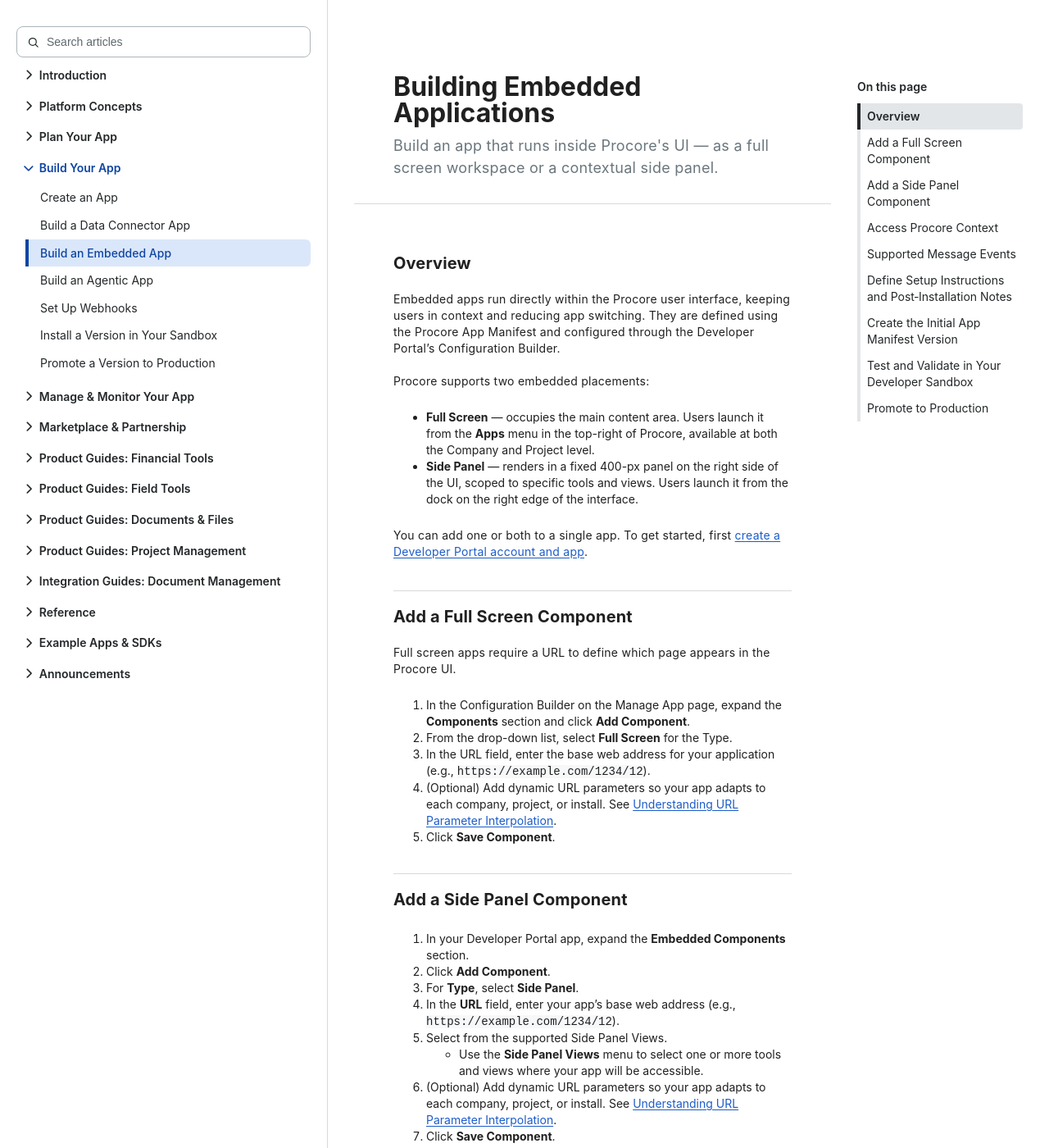
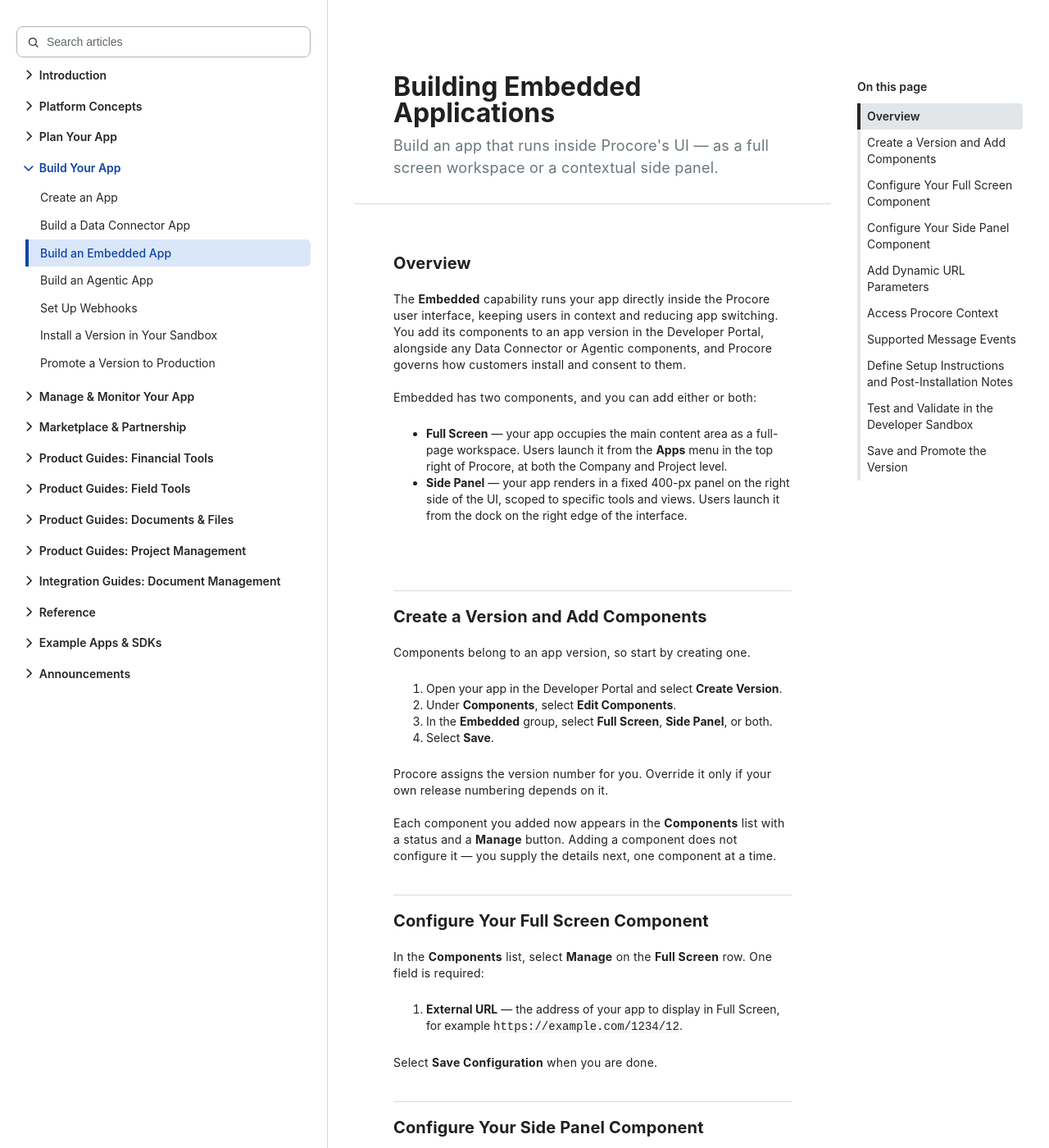
Before and after one commit to procore/documentation, a Jekyll site: the page built from building_applications/building_embedded_apps.md, in a window 1280 px wide and 1400 px high. Shown: the whole window at 82% size. Built offline with Jekyll 4.4.1, drawn with Linux system fonts in a browser that asks for light colours; comment, search, counter and statistics services are not loaded; some of the changed text lies outside the part shown.

Commit message:
docs: restructure the Embedded and Data Connector build pages
Gives both pages the same spine as the agentic guide: Overview naming
the capability and its components, Create a Version and Add Components,
a Configure section per component, setup instructions, sandbox test,
Save and Promote, Next Steps.

The sequence was wrong, not just the order of headings. Both pages
described configuring components first and creating a version last
("expand the Components section", "Add Component", "Save Component",
then "Create Version" at the end). The Developer Portal inverts that:
you create a version, use Edit Components to pick what it contains,
then Manage each one to configure it.

Other fixes this surfaced:
- Embedded had no exit ramp at all - it ended mid-topic after Promote
  to Production. It now has Next Steps.
- Data Connector told developers to select Service Account AND User
  Level Authentication together to configure a service account. Only
  Service Account is needed, and User Level needs no configuration
  once added, so the section is now Set Service Account Permissions
  and says so.
- _includes/setup_instructions.md used retired field labels
  ("Instructions URL", "Instructions Page Name") and called the fields
  mandatory. The Create Version screen calls them Setup Guide URL,
  Setup Guide URL Label and Post-Installation Notes, and both may be
  left blank. Its screenshot shows the retired UI and is commented out
  pending a new capture.
- Both pages now use capability for the family and component for the
  thing inside it, matching the agentic pages.

Co-Authored-By: Claude Opus 5 <noreply@anthropic.com>

```diff
--- a/_includes/setup_instructions.md
+++ b/_includes/setup_instructions.md
@@ -1,15 +1,20 @@
-## Define Setup Instructions and Post‑Installation Notes
+## Define Setup Instructions and Post-Installation Notes
 
-You must provide setup instructions and post-installation notes to help Procore users complete the installation and setup of your application in a Procore project.
+Setup instructions tell a company administrator what to do once your app is installed — sign up for an account on your platform, configure settings there, or complete an authentication step before the app will work.
 
-Clear post-installation guidance is required to ensure users know exactly what to do after installing your app. For example, they may need to sign up for an external account, configure settings on your platform, or complete authentication steps before the app can be used.
+Company admins see them in the Installation Successful dialog, and can reopen them later from **Company Admin > App Management**.
 
-These instructions are displayed to the user immediately after installation and remain accessible in the App Management section of the Procore Admin Tool.
+On the **Create Version** screen, fill in the **Post-Installation Instructions** section:
 
-To populate the install notes, expand the **Instructions and Post-Installation Notes** section, and follow these steps to define setup instructions:
+1. **Setup Guide URL** — a link to step-by-step setup instructions on your own website.
+2. **Setup Guide URL Label** — the text shown for that link.
+3. **Post-Installation Notes** — the steps a company admin needs to complete, in your product or in Procore.
 
-1. In the **Instructions URL** field, enter a link to your company’s support site or a page with step-by-step setup instructions.
-2. In the **Instructions Page Name** field, enter the label you want to display as the hyperlink text for the Instructions URL.
-3. In the **Post-Installation Notes** field, add any additional details or reminders the users need to complete setup successfully.
+Add a setup guide and notes together, or leave both blank. Anything a customer must do before your app works belongs here, because it is the only guidance shown at the moment they finish installing.
 
-![Post Install Steps]({{ site.baseurl }}/assets/guides/app-install-instructions-final.png)
+<!--
+Screenshot removed 2026-09-23: assets/guides/app-install-instructions-final.png shows the
+retired field labels ("Instructions URL", "Instructions Page Name") and the old
+"Instructions and Post-Installation Notes" section. Replace with a capture of the current
+Create Version screen, then restore.
+-->
--- a/building_applications/building_data_connection_apps.md
+++ b/building_applications/building_data_connection_apps.md
@@ -7,49 +7,65 @@ sub_header: Learn how to build a data connector app using either User Level Auth
 ---
 
 ## Overview
+The **Data Connector** capability moves data between Procore and external platforms through the Procore REST API. You add its components to an app version in the Developer Portal, alongside any Embedded or Agentic components, and Procore governs how customers install and consent to them.
 
-Data connector apps enable secure data exchange between Procore and external platforms. Procore supports two authentication methods for data connector apps:
+Data Connector has two components:
 
-- **User Level Authentication** — Uses OAuth 2.0 Authorization Code Flow to act on behalf of a specific user. API responses are limited by that user's permissions in Procore.
-- **Service Account Authentication** — Uses a Developer Managed Service Account (DMSA) and the OAuth 2.0 Client Credentials Flow for automated, system-to-system communication without requiring user login.
+- **User Level Authentication** — uses the OAuth 2.0 Authorization Code flow to act on behalf of a specific user. API responses are limited by that user's permissions in Procore.
+- **Service Account Authentication** — uses a Developer Managed Service Account (DMSA) and the OAuth 2.0 Client Credentials flow for automated, system-to-system communication without a user login.
 
-Because data connector apps work entirely through the Procore REST API, review the [API Usage Guidelines]({{ site.url }}{{ site.baseurl }}{% link platform_concepts/api_usage_guidelines.md %}) — including rate limits and permitted usage — before you build. To get started, first [create a Developer Portal account and app]({{ site.url }}{{ site.baseurl }}{% link building_applications/building_apps_create_new.md %}).
+Because data connector apps work entirely through the REST API, review the [API Usage Guidelines]({{ site.url }}{{ site.baseurl }}{% link platform_concepts/api_usage_guidelines.md %}) — including rate limits and permitted usage — before you build.
 <br><br>
 
 ***
 ## Choose an Authentication Method
+These are not alternatives. **User Level Authentication is always required**, and Service Account Authentication is added on top of it when your app also needs to work without a signed-in user — a nightly sync, or a webhook handler that runs when nobody is logged in.
 
 | | User Level Authentication | Service Account Authentication |
 | --- | --- | --- |
 | **OAuth Flow** | Authorization Code | Client Credentials |
 | **Acts as** | A specific Procore user | A generic service account user |
-| **Permissions** | Inherited from the logged-in user | Defined by the developer via Permissions Builder |
-| **Best for** | Apps that need user context | Server-to-server data sync |
+| **Permissions** | Inherited from the logged-in user | Declared by you, at install |
+| **Best for** | Resolving what a user can see | Server-to-server data sync |
 
-For help choosing, see [Choosing an OAuth 2.0 Grant Type]({{ site.url }}{{ site.baseurl }}{% link oauth/oauth_choose_grant_type.md %}).
+Two things follow from this, and both shape how you write your integration.
+
+**Your app has one Client ID and Client Secret per environment** — one pair for your Developer Sandbox, one for production. The same credentials serve both flows. You are not managing separate service account credentials.
+
+**Resolve companies and projects as the end user, not as the service account.** A service account's view of what exists is not the user's view. Call the API with user-level authentication to determine which companies and projects a person can reach, then use the service account for the background work against those resources. Mixing the two per call, rather than picking one for the whole integration, is the pattern to build toward.
+
+For more on the underlying flows, see [Choosing an OAuth 2.0 Grant Type]({{ site.url }}{{ site.baseurl }}{% link oauth/oauth_choose_grant_type.md %}).
 <br><br>
 
 ***
-## Add a Data Connector Component
+## Create a Version and Add Components
+Components belong to an app version, so start by creating one.
 
-### User Level Authentication
+1. Open your app in the Developer Portal and select **Create Version**.
+2. Under **Components**, select **Edit Components**.
+3. In the **Data Connector** group, select **User Level Authentication**. If your app also needs to act without a signed-in user, select **Service Account Authentication** as well — it cannot be used on its own.
+4. Select **Save**.
 
-1. In your Developer Portal app, expand the **Data Connector Components** section.
-2. Click **Add Components**.
-3. Select **User Level Authentication**.
-   - This option uses OAuth 2.0 Authorization Code Flow to act on behalf of a user.
-4. Click **Save Component**.
+Procore assigns the version number for you. Override it only if your own release numbering depends on it.
 
-### Service Account Authentication
+The two components behave differently from here. **User Level Authentication** shows a status of **No Config. Needed** and has no **Manage** button — adding it is all there is to do, because the signed-in user's own permissions govern what your app can reach. **Service Account Authentication** shows **Not Configured** until you declare the permissions it gets.
 
-1. In your Developer Portal app, expand the **Data Connector Components** section.
-2. Click **Add Components**.
-3. Select **Service Account Authentication** and **User Level Authentication**.
-   - This option uses a Developer Managed Service Account (DMSA) and the OAuth 2.0 Client Credentials Flow for system-level access.
-4. Use the **Permissions Builder** to define the required company- and project-level tool permissions your app needs.
-   - Refer to the [User Permissions Matrix](https://support.procore.com/references/user-permissions-matrix-web) for more details.
-5. Click **Save Component**.
-<!-- ![Permission Builder]({{ site.baseurl }}/assets/guides/form-based-manifest-dmsa-perms-builder.png) -->
+> **A Data Connector carried over from a previous version cannot be removed.** Decide what Procore access your app needs before you promote a version.
+{: .callout .callout--note}
+
+***
+## Set Service Account Permissions
+A service account interacts with Procore using a Client ID and Client Secret, independent of any signed-in user. It has only the permissions you declare, so this step defines everything your app can reach.
+
+In the **Components** list, select **Manage** on the **Service Account Authentication** row. Under **Permissions**, work through the **Company Level** and **Project Level** tabs and set each Procore tool your app needs to **Read-only**, **Standard**, or **Admin**.
+
+At least one tool must sit at a level other than **None** before the configuration will save.
+
+Grant the narrowest set that still lets your app work. A customer's company administrator reviews these permissions at install, and an over-broad request is a common reason an app is refused.
+
+Select **Save Configuration** when you are done.
+
+For what each level allows on a given tool, see the <a href="https://support.procore.com/references/user-permissions-matrix-web" target="_blank">User Permissions Matrix</a>. For how these permissions behave when you ship an app update, see [Developer Managed Service Accounts (DMSA)]({{ site.url }}{{ site.baseurl }}{% link plan_your_app/developer_managed_service_accounts.md %}).
 <br><br>
 
 ***
@@ -58,31 +74,22 @@ For help choosing, see [Choosing an OAuth 2.0 Grant Type]({{ site.url }}{{ site.
 <br><br>
 
 ***
-## Create the Initial App Manifest Version
-
-After configuring your component, you're ready to save your first app version.
-
-1. In the Configuration Builder, click **Create Version**.
-2. Enter a semantic version number (e.g., `0.1.0`).
-   - For details, see [Managing App Versions & Update Notifications]({{ site.url }}{{ site.baseurl }}{% link building_applications/building_apps_promote_manifest.md %}).
-3. Click **Create**.
-
-The version will be saved with the status **Ready for Testing**. As you continue development, click **Save Version** to capture changes.
+## Test and Validate in the Developer Sandbox
+Install the version in your Developer Sandbox and confirm your API calls succeed with the credentials and permissions you declared, before you promote it. See [Install a Version in Your Developer Sandbox]({{ site.url }}{{ site.baseurl }}{% link building_applications/install_version_sandbox.md %}).
 <br><br>
 
 ***
-## Test and Validate in the Developer Sandbox
-Test and validate each version of your app in your Developer Sandbox before releasing it to production.
-For details on setting up your sandbox, see the [Quick Start Guide]({{ site.url }}{{ site.baseurl }}{% link overview/quick_start_guide.md %}).
-<br><br>
+## Save and Promote the Version
+Return to the **Create Version** screen and select **Save Version**. Promote the version when you are ready for production.
 
-***
-## Promote the Updated Sandbox Manifest to Production
-Once you're satisfied with testing, promote your sandbox version to production. See [Managing App Versions & Update Notifications]({{ site.url }}{{ site.baseurl }}{% link building_applications/building_apps_promote_manifest.md %}) to learn how.
+For the versioning flow itself, see [App Versioning and Update Notifications]({{ site.url }}{{ site.baseurl }}{% link building_applications/building_apps_promote_manifest.md %}).
 <br><br>
 
 ***
 ## Next Steps
-- [API Usage Guidelines]({{ site.url }}{{ site.baseurl }}{% link platform_concepts/api_usage_guidelines.md %}) — rate limits, permitted usage, and when to use REST vs. Agentic APIs.
-- [Choosing an OAuth 2.0 Grant Type]({{ site.url }}{{ site.baseurl }}{% link oauth/oauth_choose_grant_type.md %}) — pick User Level vs. Service Account authentication.
+- [API Usage Guidelines]({{ site.url }}{{ site.baseurl }}{% link platform_concepts/api_usage_guidelines.md %}) — rate limits, permitted usage, and when to use REST versus Agentic APIs.
+- [Choosing an OAuth 2.0 Grant Type]({{ site.url }}{{ site.baseurl }}{% link oauth/oauth_choose_grant_type.md %}) — pick User Level versus Service Account authentication.
 - [Developer Managed Service Accounts (DMSA)]({{ site.url }}{{ site.baseurl }}{% link plan_your_app/developer_managed_service_accounts.md %}) — set up Service Account authentication.
+- [Choose an App Type]({{ site.url }}{{ site.baseurl }}{% link plan_your_app/building_apps_app_types.md %}) — how Data Connector fits among the capabilities.
+{: .link-list}
+<br><br>
--- a/building_applications/building_embedded_apps.md
+++ b/building_applications/building_embedded_apps.md
@@ -7,39 +7,66 @@ section_title: Build Your App
 ---
 
 ## Overview
-Embedded apps run directly within the Procore user interface, keeping users in context and reducing app switching. They are defined using the Procore App Manifest and configured through the Developer Portal's Configuration Builder.
+The **Embedded** capability runs your app directly inside the Procore user interface, keeping users in context and reducing app switching. You add its components to an app version in the Developer Portal, alongside any Data Connector or Agentic components, and Procore governs how customers install and consent to them.
 
-Procore supports two embedded placements:
+Embedded has two components, and you can add either or both:
 
-- **Full Screen** — occupies the main content area. Users launch it from the **Apps** menu in the top-right of Procore, available at both the Company and Project level.
-- **Side Panel** — renders in a fixed 400-px panel on the right side of the UI, scoped to specific tools and views. Users launch it from the dock on the right edge of the interface.
+- **Full Screen** — your app occupies the main content area as a full-page workspace. Users launch it from the **Apps** menu in the top right of Procore, at both the Company and Project level.
+- **Side Panel** — your app renders in a fixed 400-px panel on the right side of the UI, scoped to specific tools and views. Users launch it from the dock on the right edge of the interface.
 
-You can add one or both to a single app. To get started, first [create a Developer Portal account and app]({{ site.url }}{{ site.baseurl }}{% link building_applications/building_apps_create_new.md %}).
 <br><br>
 
 ***
-## Add a Full Screen Component
-Full screen apps require a URL to define which page appears in the Procore UI.
+## Create a Version and Add Components
+Components belong to an app version, so start by creating one.
 
-1. In the Configuration Builder on the Manage App page, expand the **Components** section and click **Add Component**.
-2. From the drop-down list, select **Full Screen** for the Type.
-3. In the URL field, enter the base web address for your application (e.g., `https://example.com/1234/12`).
-4. (Optional) Add dynamic URL parameters so your app adapts to each company, project, or install. See [Understanding URL Parameter Interpolation]({{ site.url }}{{ site.baseurl }}{% link building_applications/building_apps_url_parameter_interpolation.md %}).
-5. Click **Save Component**.
+1. Open your app in the Developer Portal and select **Create Version**.
+2. Under **Components**, select **Edit Components**.
+3. In the **Embedded** group, select **Full Screen**, **Side Panel**, or both.
+4. Select **Save**.
+
+Procore assigns the version number for you. Override it only if your own release numbering depends on it.
+
+Each component you added now appears in the **Components** list with a status and a **Manage** button. Adding a component does not configure it — you supply the details next, one component at a time.
 <br><br>
 
 ***
-## Add a Side Panel Component
-1. In your Developer Portal app, expand the **Embedded Components** section.
-2. Click **Add Component**.
-3. For **Type**, select **Side Panel**.
-4. In the **URL** field, enter your app's base web address (e.g., `https://example.com/1234/12`).
-5. Select from the supported Side Panel Views.
-   - Use the **Side Panel Views** menu to select one or more tools and views where your app will be accessible.
-6. (Optional) Add dynamic URL parameters so your app adapts to each company, project, or install. See [Understanding URL Parameter Interpolation]({{ site.url }}{{ site.baseurl }}{% link building_applications/building_apps_url_parameter_interpolation.md %}).
-7. Click **Save Component**.
+## Configure Your Full Screen Component
+In the **Components** list, select **Manage** on the **Full Screen** row. One field is required:
+
+1. **External URL** — the address of your app to display in Full Screen, for example `https://example.com/1234/12`.
+
+Select **Save Configuration** when you are done.
+<br><br>
+
+***
+## Configure Your Side Panel Component
+Select **Manage** on the **Side Panel** row. Two fields are required:
+
+1. **External URL** — the address of your app to display in the Side Panel.
+2. **Supported Side Panel Views** — the Procore views where users can open your Side Panel. Views are grouped by tool — Budgeting, Change Events, Commitments, Daily Log, RFI, Submittal Logs and more — so expand a group to choose individual views within it.
+
+Select **Save Configuration** when you are done.
 
 For the full list of supported view keys and URL patterns, see the [Side Panel View Key Reference]({{ site.url }}{{ site.baseurl }}{% link building_applications/side_panel_view_keys.md %}).
+<br><br>
+
+***
+## Add Dynamic URL Parameters
+Both components carry a **Dynamic URL Parameters** section that makes your External URL adapt to each install. It covers two kinds of value.
+
+**Procore's built-in values** work as soon as you add them to your External URL — there is nothing to define. Four are available: {% raw %}`{{procore.company.id}}`, `{{procore.company.name}}`, `{{procore.project.id}}`, and `{{procore.project.name}}`{% endraw %}.
+
+**Custom parameters** are values the administrator installing your app enters during setup. Select **Add Parameter** and fill in:
+
+- **Name** — the field label the installing administrator sees. Make it specific.
+- **Key** — the token you insert in your URL. This is internal and is not shown to the administrator.
+- **Description** — optional, also shown to the administrator. Explain what to enter and where to find it.
+- **Required** — select this when your app cannot function without the value.
+
+Reference a custom parameter in your External URL as a token, the same way you use a built-in value. Custom parameters can fill a subdomain, a path segment, or a query value.
+
+For worked examples and the full built-in set, see [Understanding URL Parameter Interpolation]({{ site.url }}{{ site.baseurl }}{% link building_applications/building_apps_url_parameter_interpolation.md %}).
 
 ***
 <details>
@@ -121,23 +148,21 @@ window.addEventListener('message', (event) => {
 <br><br>
 
 ***
-## Create the Initial App Manifest Version
-After configuring your component(s), save your App Manifest and create a version.
-
-1. Click **Save** at the top of the page.
-2. Click **Create Version**.
-3. Enter a semantic version number (e.g., `0.1.0`). Versions must be three integers separated by dots (`x.x.x`).
-   - For details, see [App Versioning &amp; Production]({{ site.url }}{{ site.baseurl }}{% link building_applications/building_apps_promote_manifest.md %}).
-4. Click **Create**.
-
-The version is saved with the status **Ready for Testing**. As you continue development, click **Save Version** to capture new changes.
+## Test and Validate in the Developer Sandbox
+Install the version in your Developer Sandbox and confirm your app renders and behaves as expected in each placement you declared, before you promote it. See [Install a Version in Your Developer Sandbox]({{ site.url }}{{ site.baseurl }}{% link building_applications/install_version_sandbox.md %}).
 <br><br>
 
 ***
-## Test and Validate in Your Developer Sandbox
-Test each version of your app in your Developer Sandbox before promoting it to production. See [Install a Version in Your Developer Sandbox]({{ site.url }}{{ site.baseurl }}{% link building_applications/install_version_sandbox.md %}).
+## Save and Promote the Version
+Return to the **Create Version** screen and select **Save Version**. Promote the version when you are ready for production.
+
+For the versioning flow itself, see [App Versioning and Update Notifications]({{ site.url }}{{ site.baseurl }}{% link building_applications/building_apps_promote_manifest.md %}).
 <br><br>
 
 ***
-## Promote to Production
-Once you're satisfied with testing, promote your sandbox version to production. See [App Versioning &amp; Production]({{ site.url }}{{ site.baseurl }}{% link building_applications/building_apps_promote_manifest.md %}) to learn how.
+## Next Steps
+- [Side Panel View Key Reference]({{ site.url }}{{ site.baseurl }}{% link building_applications/side_panel_view_keys.md %}) — the tools and views a side panel app can attach to.
+- [Understanding URL Parameter Interpolation]({{ site.url }}{{ site.baseurl }}{% link building_applications/building_apps_url_parameter_interpolation.md %}) — pass company, project, and install values into your URL.
+- [Choose an App Type]({{ site.url }}{{ site.baseurl }}{% link plan_your_app/building_apps_app_types.md %}) — how Embedded fits among the capabilities.
+{: .link-list}
+<br><br>
```
